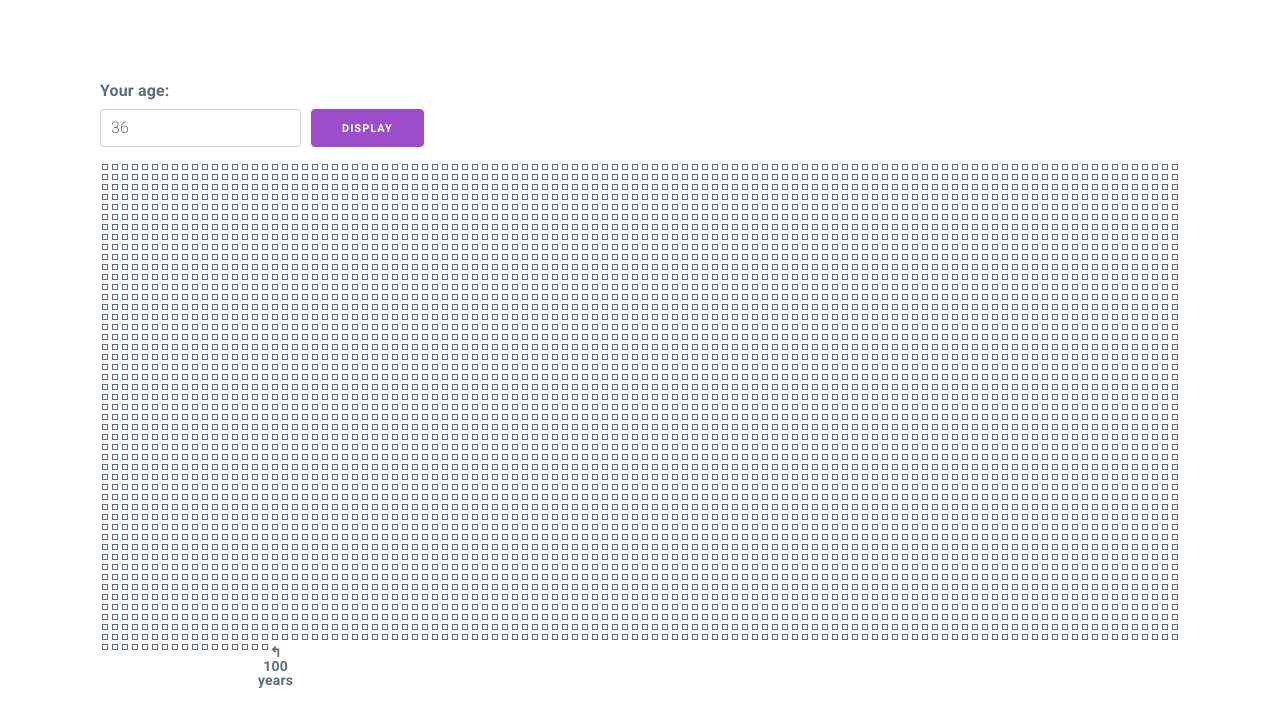
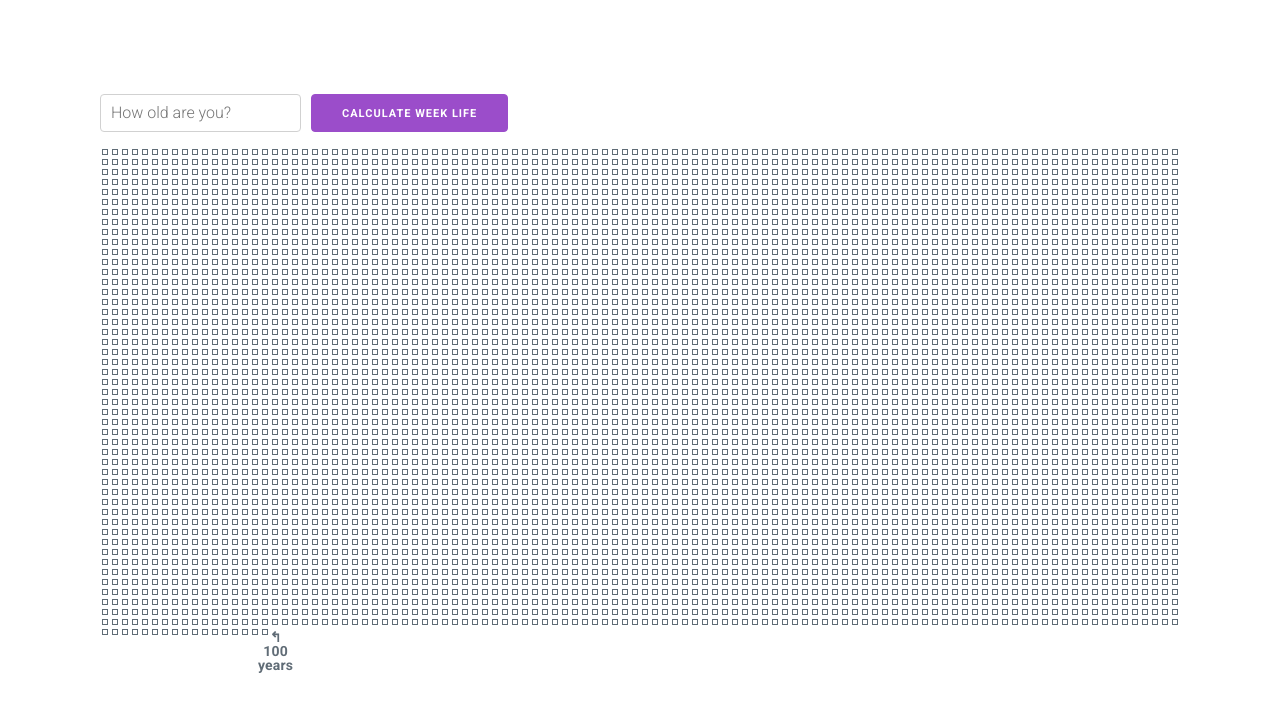
Before and after one commit to clarkglenn/life-week-dots, a website: page index.html in a window 1280 px wide. Drawn offline with nearby package versions, Linux system fonts and the light colour scheme.

Commit message:
Better copy

```diff
--- a/index.html
+++ b/index.html
@@ -56,8 +56,6 @@
         animation-duration: 0.5s;
       }
 
-
-
       #dot-container div.current-week {
         width: 2px;
         height: 2px;
@@ -114,14 +112,13 @@
           <div class="column">
             <div class="row">
               <div class="colum" style="margin-right:10px;">
-                <label for="nameField">Your age:</label>
-                <input type="number" placeholder="36" id="input-age" />
+                <input type="number" placeholder="How old are you?" id="input-age" />
               </div>
               <div class="colum" style="align-items: flex-end;display: flex;">
                 <input
                   class="button-primary"
                   type="submit"
-                  value="Display"
+                  value="Calculate week life"
                   onclick="renderLivedLife()"
                 />
               </div>
```
